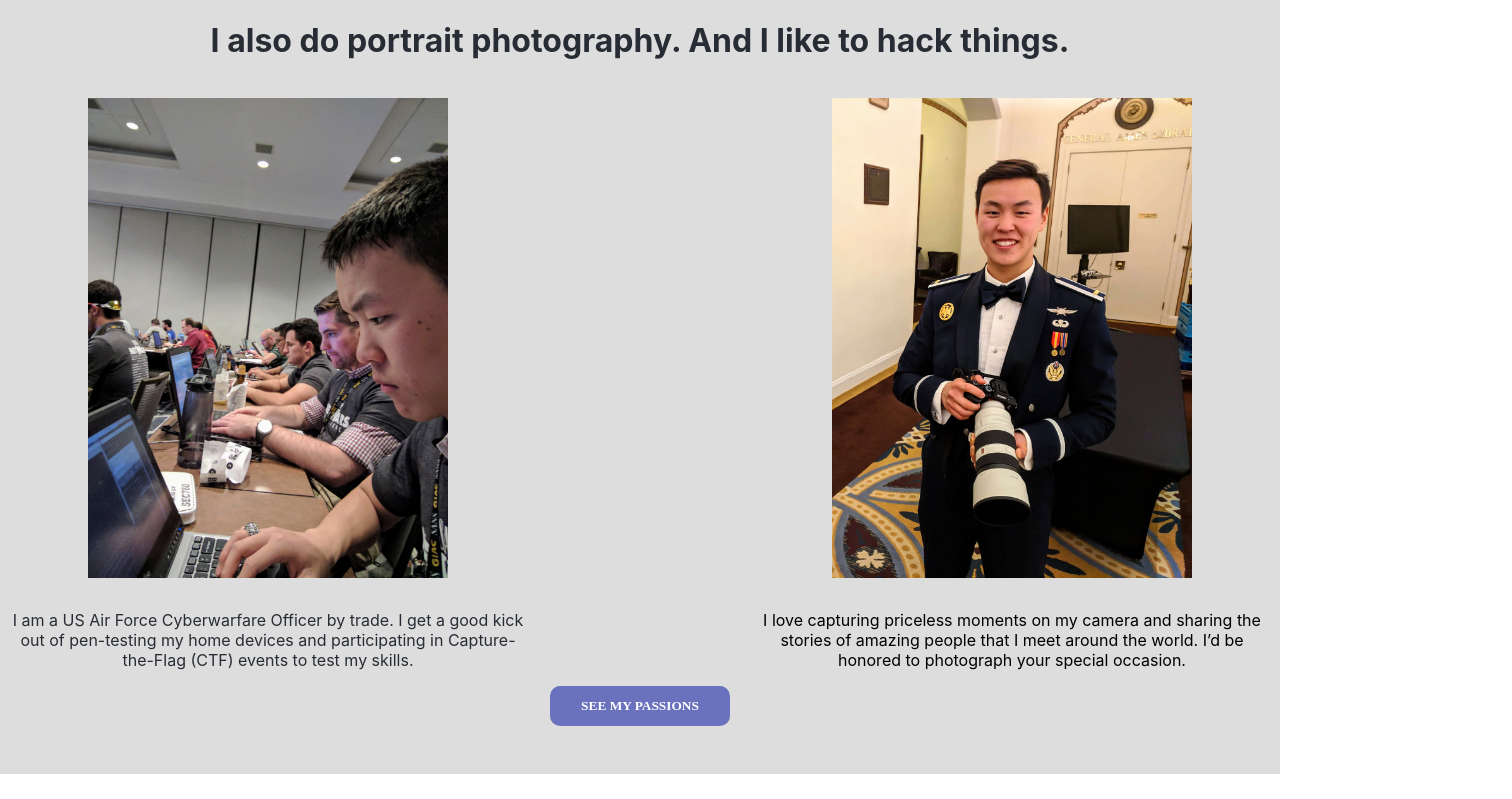
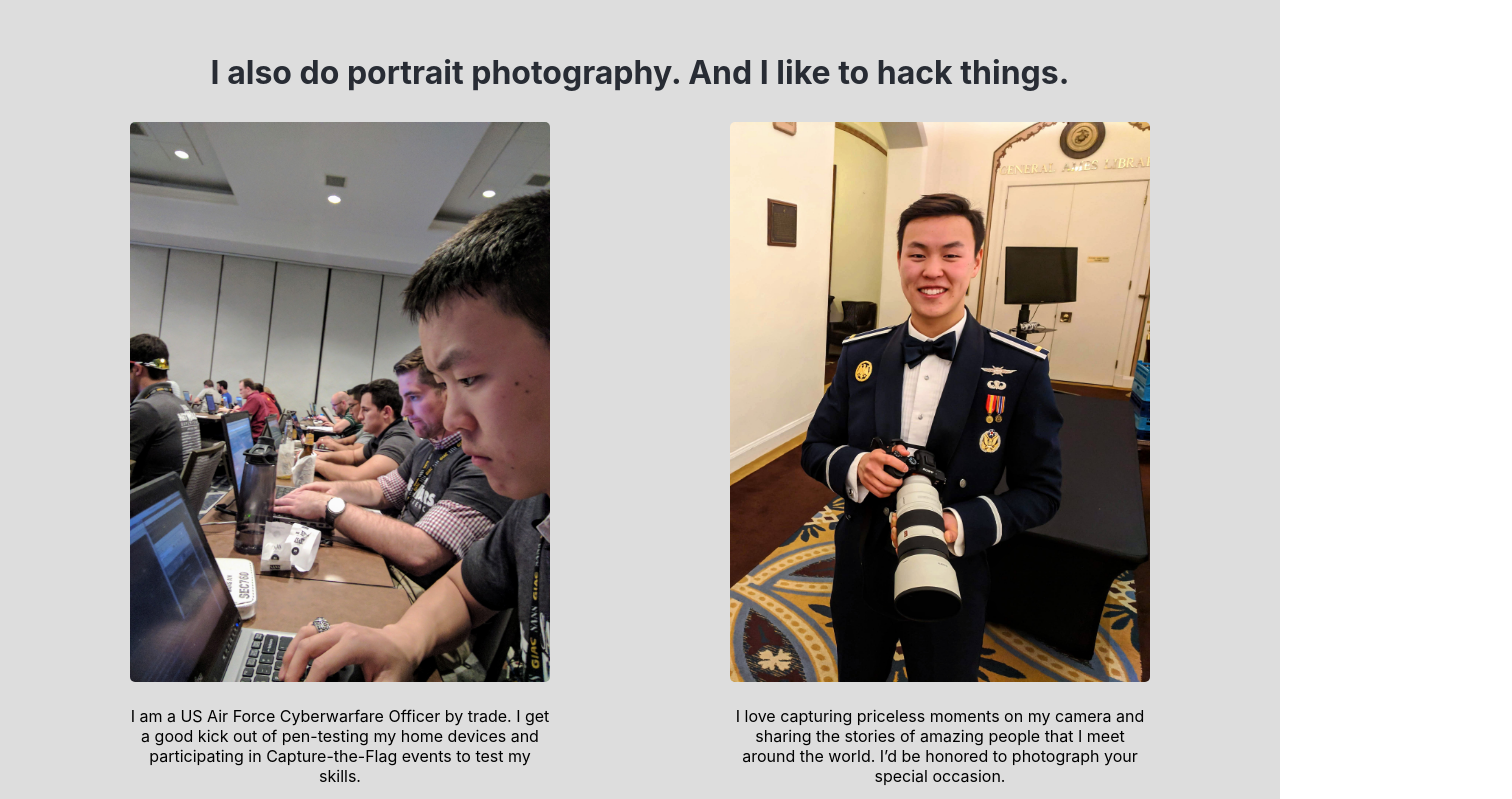
Before and after one commit to choochiutrainz/old-personal-website, a React (Create React App) app: page / in a window 1280 px wide. Shown: the part 1600-2399 px from the top of the page, 1512 px wide, since content can reach past the window. Built offline with nearby package versions, Linux system fonts and the light colour scheme; a web font is replaced by a local one.

Commit message:
updating links on a tags

```diff
--- a/src/App.css
+++ b/src/App.css
@@ -126,12 +126,51 @@
   padding-right: 10rem;
 }
 
-.introFlex {
+.introContainer {
   background-color: #1C2736;
-  display: flex;
-  flex-direction: column;
-  align-items: center;
-  width: 100%;
+  display: grid;
+  grid-template-columns: 1.5fr 1fr 1fr 1fr 1.5fr;
+  grid-template-rows: 2rem auto auto auto auto 3rem;
+  grid-template-areas:
+    ". . . . ."
+    ". introHeader introHeader introHeader ."
+    ". introText introText introText ."
+    ". introImg introImg1 introImg2 ."
+    ". introNotes introNotes introNotes ."
+    ". . . . .";
+}
+
+.introHeader {
+  color: #DFB03D;
+  grid-area: introHeader;
+}
+
+.introText {
+  color: #DDDDDD;
+  grid-area: introText;
+}
+
+.introImg {
+  max-height: 35rem;
+  padding: 1rem 2rem;
+  grid-area: introImg;
+}
+
+.introImg1 {
+  max-height: 35rem;
+  padding: 1rem 2rem;
+  grid-area: introImg1;
+}
+
+.introImg2 {
+  max-height: 35rem;
+  padding: 1rem 2rem;
+  grid-area: introImg2;
+}
+
+.introNotes {
+  color: #DDDDDD;
+  grid-area: introNotes;
 }
 
 .whiteFlex {
@@ -142,12 +181,50 @@
   justify-content: space-around;
 }
 
-.grayFlex {
+
+.grayContainer {
   background-color: #DDDDDD;
-  display: flex;
-  flex-direction: column;
-  align-items: center;
-  justify-content: space-around;
+  display: grid;
+  padding-top: 1.5rem;
+  row-gap: 0.5rem;
+  grid-template-rows: 1.5fr auto auto auto auto 1.5fr;
+  grid-template-columns: 1.5fr 1fr 1fr 1fr 1.5fr;
+  grid-template-areas:
+    ". . . . ."
+    ". grayTitle grayTitle grayTitle ."
+    ". grayImg . grayImg1 ."
+    ". imgNotes . imgNotes1 ."
+    ". . grayButton . ."
+}
+
+.grayTitle {
+  color: #282C34;
+  grid-area: grayTitle;
+}
+
+.grayImg {
+  grid-area: grayImg;
+  max-height: 35rem;
+  border-radius: 5px;
+}
+
+.grayImg1 {
+  grid-area: grayImg1;
+  max-height: 35rem;
+  border-radius: 5px;
+}
+
+.imgNotes {
+  grid-area: imgNotes;
+}
+
+.imgNotes1 {
+  grid-area: imgNotes1;
+}
+
+.grayButton {
+  grid-area: grayButton;
+  justify-self: center;
 }
 
 .callToActionFlex {
--- a/src/contact/contact.tsx
+++ b/src/contact/contact.tsx
@@ -5,7 +5,7 @@ const Contact = () => {
 
     return <div className="body">
         <div className="callToActionFlex">
-            <h2 className="onLightBg">Hi there! Contact form is still in the works. For now, please shoot me an email at wesley.y.chiu@gmail.com. Thanks!</h2>
+            <h2 className="onLightBg">Hi there! Contact form is still in the works. For now, please shoot me an email at <a className="darkTextLink" href="mailto:wesley.y.chiu@gmail.com">wesley.y.chiu@gmail.com</a>. Thanks!</h2>
         </div>
         <Footer/>
     </div>
--- a/src/home/home.css
+++ b/src/home/home.css
@@ -15,44 +15,19 @@
     min-height: 25rem;
     max-height: 30rem;
     justify-self: center;
+    border-radius: 5px;
 }
 
 .homeIntroHeader {
     grid-area: homeIntroHeader;
     text-align: left;
     color: #DFB03D;
-    justify-self: center;
 }
 
 .homeIntroText {
     grid-area: homeIntroText;
     text-align: left;
     color:#DDDDDD;
-    justify-self: center;
-}
-
-.centerContainer2 {
-    display: flex;
-    flex-direction: row;
-    align-items: center;
-    text-align: center;
-    justify-content: space-around;
-}
-
-.leftContainer2 {
-    display: flex;
-    flex-direction: column;
-    align-items: center;
-    margin-left: 15rem;
-    margin-right: 7rem;
-}
-
-.rightContainer2 {
-    display: flex;
-    flex-direction: column;
-    align-items: center;
-    margin-left: 7rem;
-    margin-right: 15rem;
 }
 
 .centerContainer3 {
--- a/src/home/home.tsx
+++ b/src/home/home.tsx
@@ -25,19 +25,13 @@ const Home = () => {
             <h1 className="homeIntroHeader">{'My passion & focus is agile software development.'}</h1>
             <p className="homeIntroText">{'I strive to build & lead effective, diverse, and collaborative product teams to design & deliver a product with our users that we couldn’t have imagined alone. If you want to learn more about working together, feel free to'} <a className="lightTextLink" href="/contact">contact me.</a></p>
         </div>
-        <div className="grayFlex">
-            <h1 className="onLightBg">I also do portrait photography. And I like to hack things.</h1>
-            <div className="centerContainer2">
-                <div className="leftContainer2">
-                    <img className="medImg" src={wesAtSANS} alt="Wes at SANS" />
-                    <p className="onLightBg">I am a US Air Force Cyberwarfare Officer by trade. I get a good kick out of pen-testing my home devices and participating in Capture-the-Flag (CTF) events to test my skills.</p>
-                </div>
-                <div className="rightContainer2">
-                    <img className="medImg" src={wesWithCamera} alt="Wes with his Sony a7iii" />
-                    <p className="onLightkBg">I love capturing priceless moments on my camera and sharing the stories of amazing people that I meet around the world. I’d be honored to photograph your special occasion.</p>
-                </div>
-            </div>
-            <button className="button" onClick={navigateToPassions}>SEE MY PASSIONS</button>
+        <div className="grayContainer">
+            <h1 className="grayTitle">I also do portrait photography. And I like to hack things.</h1>
+            <img className="grayImg" src={wesAtSANS} alt="Wes at SANS" />
+            <p className="imgNotes">I am a US Air Force Cyberwarfare Officer by trade. I get a good kick out of pen-testing my home devices and participating in Capture-the-Flag events to test my skills.</p>
+            <img className="grayImg1" src={wesWithCamera} alt="Wes with his Sony a7iii" />
+            <p className="imgNotes1">I love capturing priceless moments on my camera and sharing the stories of amazing people that I meet around the world. I’d be honored to photograph your special occasion.</p>
+            <button className="button grayButton" onClick={navigateToPassions}>SEE MY PASSIONS</button>
         </div>
         <div className="whiteFlex">
             <h1 className="onLightBg">My projects</h1>
--- a/src/portfolio/diux.tsx
+++ b/src/portfolio/diux.tsx
@@ -38,7 +38,7 @@ const DIUx = () => {
 
         </div>
         <div className="callToActionFlex">
-            <h2 className="onLightBg">Check out my next project: <a className="darkTextLink" href="https://choochiutrain.com/streetcode-academy">Streetcode Academy</a></h2>
+            <h2 className="onLightBg">Check out my next project: <a className="darkTextLink" href="/streetcode-academy">Streetcode Academy</a></h2>
         </div>
         <Footer/>
     </div>
--- a/src/portfolio/rogue-squadron.tsx
+++ b/src/portfolio/rogue-squadron.tsx
@@ -33,7 +33,7 @@ const RogueSquadron = () => {
             <p>RS was originally part of the Defense Innovation Unit Experimental (DIUx), now the <a className="darkTextLink" href="https://www.diu.mil">Defense Innovation Unit</a>. In March 2020, RS went through a <a className="darkTextLink" href="https://dds.mil/dds-acquires-rogue-squadron/">successful acquisition</a> by the Defense Digital Service (DDS).</p>
         </div>
         <div className="callToActionFlex">
-            <h2 className="onLightBg">Check out my next project: <a className="darkTextLink" href="https://choochiutrain.com/diux">UAS Medical Resupply</a></h2>
+            <h2 className="onLightBg">Check out my next project: <a className="darkTextLink" href="/diux">UAS Medical Resupply</a></h2>
         </div>
         <Footer/>
     </div>
--- a/src/portfolio/section-31.tsx
+++ b/src/portfolio/section-31.tsx
@@ -39,7 +39,7 @@ const Section31 = () => {
             <p>Section 31 is a Star Trek reference to an unacknowledged Starfleet Intelligence organization that makes allowances for "bending the rules" during times of extraordinary threats. They operate on the basis that extraordinary threates warrant extraordinary measures to accomplish the mission.</p>
         </div>
         <div className="callToActionFlex">
-            <h2 className="onLightBg">Check out my next project: <a className="darkTextLink" href="https://choochiutrain.com/rogue-squadron">Dowding</a></h2>
+            <h2 className="onLightBg">Check out my next project: <a className="darkTextLink" href="/rogue-squadron">Dowding</a></h2>
         </div>
         <Footer/>
     </div>
--- a/src/portfolio/streetcode-academy.tsx
+++ b/src/portfolio/streetcode-academy.tsx
@@ -38,7 +38,7 @@ const Streetcode = () => {
             <p>Streetcode offers many classes that teach not only modern coding skills but also non-programming related topics, such as entrepreneurship, computer literacy, and more. Above all, Streetcode strives to instill an undying curiosity towards technology in all of its students.</p>
         </div>
         <div className="callToActionFlex">
-            <h2 className="onLightBg">Check out my next project: <a className="darkTextLink" href="https://choochiutrain.com/darpa">DARPA Swarm Drone Challenge</a></h2>
+            <h2 className="onLightBg">Check out my next project: <a className="darkTextLink" href="/darpa">DARPA Swarm Drone Challenge</a></h2>
         </div>
         <Footer/>
     </div>
```
Also changed, not shown: src/footer.tsx (+32 -5 lines), src/passions/passions.tsx (+4 -4 lines), src/portfolio/portfolio.tsx (+6 -8 lines).
